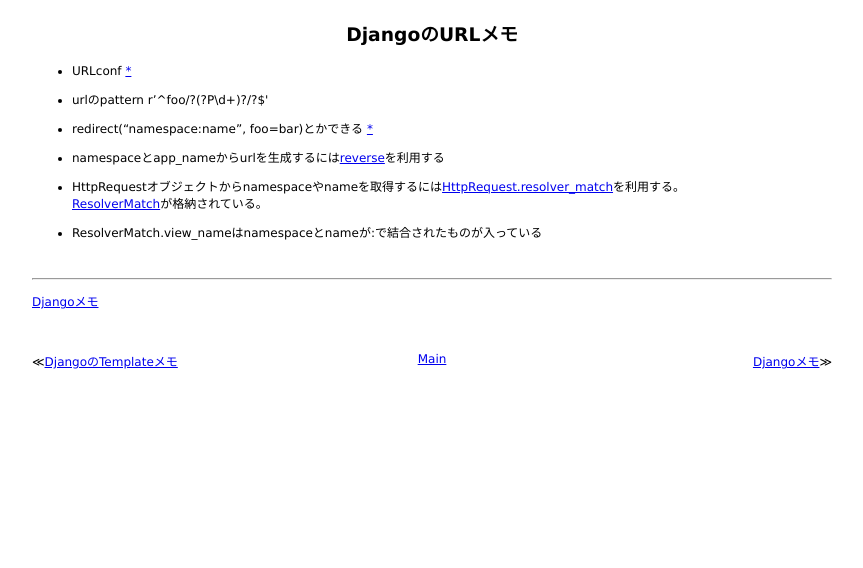
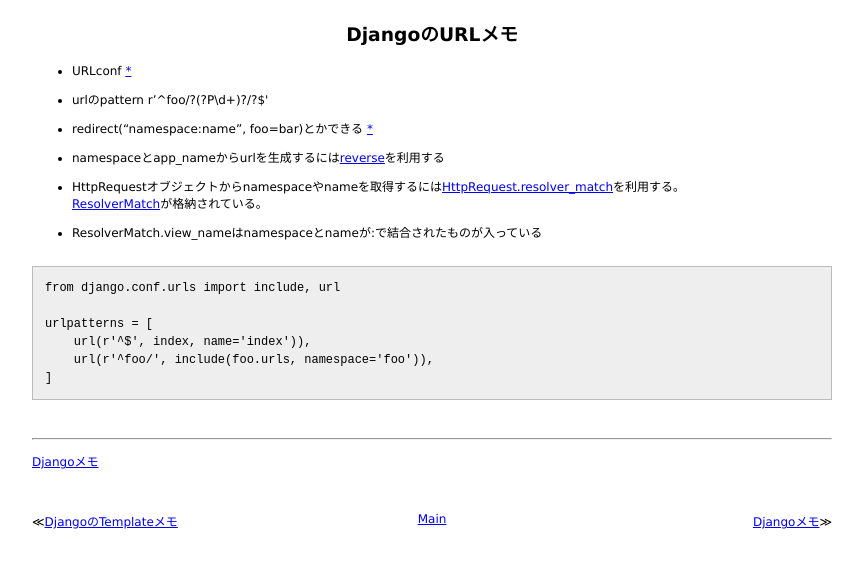
Before and after one commit to 38elements/38elements.github.com, a Jekyll site: the page built from _posts/2014-12-09-django-url.md, in a window 1280 px wide. Shown: the top 568 px of the page, without its empty margins (208-1071 px from the left). Built offline with Jekyll 4.4.1, drawn with Linux system fonts in a browser that asks for light colours.

Commit message:
Update 2014-12-09-django-url.md

````diff
--- a/_posts/2014-12-09-django-url.md
+++ b/_posts/2014-12-09-django-url.md
@@ -8,12 +8,22 @@ title: DjangoのURLメモ
 
 * redirect("namespace:name", foo=bar)とかできる [*](https://docs.djangoproject.com/en/stable/topics/http/shortcuts/#examples)
 
-* namespaceとapp_nameからurlを生成するには[reverse](https://docs.djangoproject.com/en/dev/stable/urlresolvers/#reverse)を利用する
+* namespaceとapp_nameからurlを生成するには[reverse](https://docs.djangoproject.com/en/stable/urlresolvers/#reverse)を利用する
 
 * HttpRequestオブジェクトからnamespaceやnameを取得するには[HttpRequest.resolver_match](https://docs.djangoproject.com/en/stable/ref/request-response/#django.http.HttpRequest.resolver_match)を利用する。
 [ResolverMatch](https://docs.djangoproject.com/en/stable/ref/urlresolvers/#django.core.urlresolvers.ResolverMatch)が格納されている。
 
 * ResolverMatch.view_nameはnamespaceとnameが:で結合されたものが入っている
+<br>
+
+```
+from django.conf.urls import include, url
+
+urlpatterns = [
+    url(r'^$', index, name='index')),
+    url(r'^foo/', include(foo.urls, namespace='foo')),
+]
+```
 
 <br/>
 <hr/>
````
